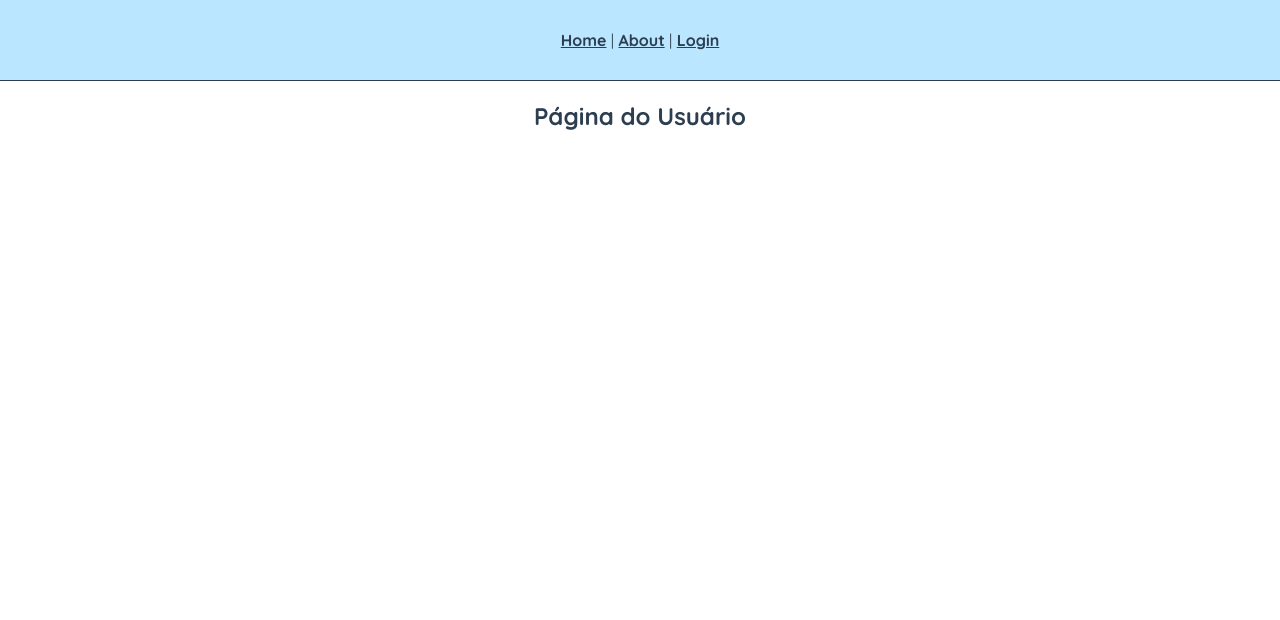
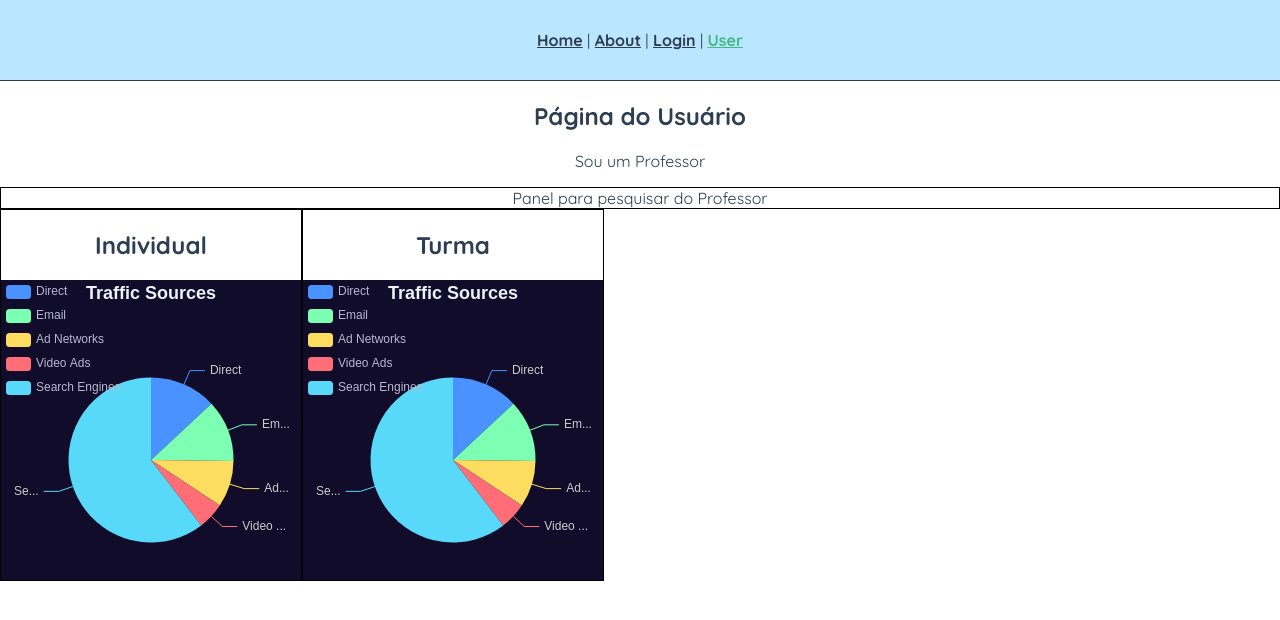
Before and after one commit to eydertinoco/duckfantasy_web, a Vue app: page /user in a window 1280 px wide. Shown: the top 620 px of the page. Built offline with nearby package versions, Linux system fonts and the light colour scheme; no server answers; sample sign-in values are in the browser's storage.

Commit message:
- Ajuste

```diff
--- a/src/App.vue
+++ b/src/App.vue
@@ -2,7 +2,8 @@
   <nav>
     <router-link to="/">Home</router-link> |
     <router-link to="/about">About</router-link> |
-    <router-link to="/login">Login</router-link>
+    <router-link to="/login">Login</router-link> |
+    <router-link to="/user">User</router-link>
   </nav>
   <router-view/>
 </template>
--- /dev/null
+++ b/src/components/PieChart.vue
@@ -0,0 +1,69 @@
+<template>
+  <div>
+    <v-chart class="chart" :option="option" autoresize />
+  </div>
+</template>
+
+<script setup>
+import { use } from 'echarts/core';
+import { CanvasRenderer } from 'echarts/renderers';
+import { PieChart } from 'echarts/charts';
+import { TitleComponent, TooltipComponent, LegendComponent } from 'echarts/components';
+import VChart, { THEME_KEY } from 'vue-echarts';
+import { ref, provide } from 'vue';
+
+use([
+  CanvasRenderer,
+  PieChart,
+  TitleComponent,
+  TooltipComponent,
+  LegendComponent,
+]);
+
+provide(THEME_KEY, 'dark');
+
+const option = ref({
+  title: {
+    text: 'Traffic Sources',
+    left: 'center',
+  },
+  tooltip: {
+    trigger: 'item',
+    formatter: '{a} <br/>{b} : {c} ({d}%)',
+  },
+  legend: {
+    orient: 'vertical',
+    left: 'left',
+    data: ['Direct', 'Email', 'Ad Networks', 'Video Ads', 'Search Engines'],
+  },
+  series: [
+    {
+      name: 'Traffic Sources',
+      type: 'pie',
+      radius: '55%',
+      center: ['50%', '60%'],
+      data: [
+        { value: 335, name: 'Direct' },
+        { value: 310, name: 'Email' },
+        { value: 234, name: 'Ad Networks' },
+        { value: 135, name: 'Video Ads' },
+        { value: 1548, name: 'Search Engines' },
+      ],
+      emphasis: {
+        itemStyle: {
+          shadowBlur: 10,
+          shadowOffsetX: 0,
+          shadowColor: 'rgba(0, 0, 0, 0.5)',
+        },
+      },
+    },
+  ],
+});
+</script>
+
+<style>
+.chart {
+  height: 300px;
+  width: 300px;
+}
+</style>
--- a/src/router/index.ts
+++ b/src/router/index.ts
@@ -37,6 +37,7 @@ router.beforeEach((to, from, next) => {
   if (to.meta?.auth) {
     const auth = useAuthStore();
     const isAuthenticated = auth.checkToken();
+    console.log(isAuthenticated);
     if (auth.token && isAuthenticated) {
       next();
     } else {
--- a/src/views/AboutView.vue
+++ b/src/views/AboutView.vue
@@ -2,69 +2,19 @@
   <div class="about">
     <h1>This is an about page</h1>
 
-    <v-chart class="chart" :option="option" autoresize />
+    <PieChart/>
   </div>
 </template>
 
-<script setup>
-import { use } from 'echarts/core';
-import { CanvasRenderer } from 'echarts/renderers';
-import { PieChart } from 'echarts/charts';
-import {
-  TitleComponent,
-  TooltipComponent,
-  LegendComponent,
-} from 'echarts/components';
-import VChart, { THEME_KEY } from 'vue-echarts';
-import { ref, provide } from 'vue';
+<script>
+import PieChart from '@/components/PieChart.vue'; // @ is an alias to /src
 
-use([
-  CanvasRenderer,
-  PieChart,
-  TitleComponent,
-  TooltipComponent,
-  LegendComponent,
-]);
-
-provide(THEME_KEY, 'dark');
-
-const option = ref({
-  title: {
-    text: 'Traffic Sources',
-    left: 'center',
+export default {
+  name: "LoginView",
+  components: {
+    PieChart,
   },
-  tooltip: {
-    trigger: 'item',
-    formatter: '{a} <br/>{b} : {c} ({d}%)',
-  },
-  legend: {
-    orient: 'vertical',
-    left: 'left',
-    data: ['Direct', 'Email', 'Ad Networks', 'Video Ads', 'Search Engines'],
-  },
-  series: [
-    {
-      name: 'Traffic Sources',
-      type: 'pie',
-      radius: '55%',
-      center: ['50%', '60%'],
-      data: [
-        { value: 335, name: 'Direct' },
-        { value: 310, name: 'Email' },
-        { value: 234, name: 'Ad Networks' },
-        { value: 135, name: 'Video Ads' },
-        { value: 1548, name: 'Search Engines' },
-      ],
-      emphasis: {
-        itemStyle: {
-          shadowBlur: 10,
-          shadowOffsetX: 0,
-          shadowColor: 'rgba(0, 0, 0, 0.5)',
-        },
-      },
-    },
-  ],
-});
+}
 </script>
 
 <style>
--- a/src/views/UserView.vue
+++ b/src/views/UserView.vue
@@ -1,10 +1,46 @@
 <template>
   <h2>Página do Usuário</h2>
+
+  <div v-if="office === 'professor'">
+    <p>Sou um Professor</p>
+
+    <div style="border: 1px solid black;">
+      Panel para pesquisar do Professor
+    </div>
+
+    <div style="display: flex;">
+      <div style="border: 1px solid black; display: flex; flex-direction: column;">
+        <h2>Individual</h2>
+
+        <PieChart/>
+      </div>
+      <div style="border: 1px solid black; display: flex; flex-direction: column;">
+        <h2>Turma</h2>
+
+        <PieChart/>
+      </div>
+    </div>
+  </div>
+
+  <div v-else>
+    <p>Sou um Aluno</p>
+  </div>
+
 </template>
 
 <script>
+import PieChart from "@/components/PieChart.vue";
+
 export default {
-  name: "UserView"
+  name: "UserView",
+  components: {PieChart},
+  data() {
+    return {
+      nome: null,
+      email: null,
+      office: 'professor',
+    }
+  },
 }
 </script>
 
```
